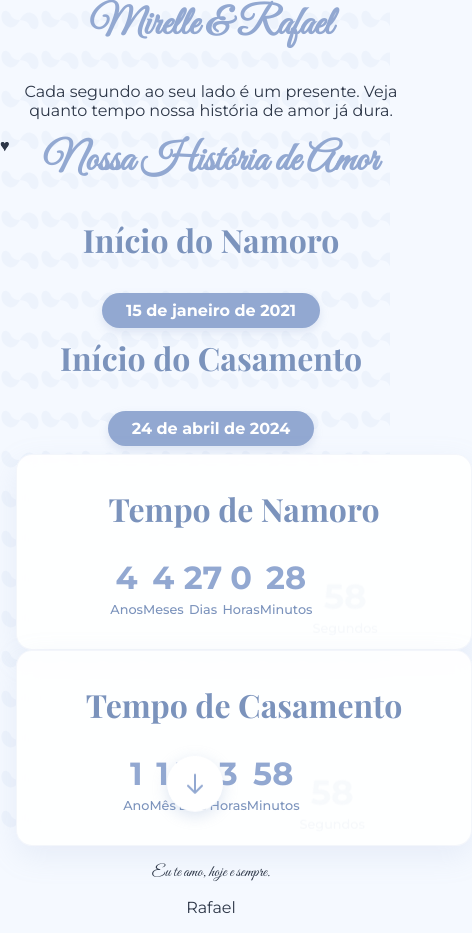
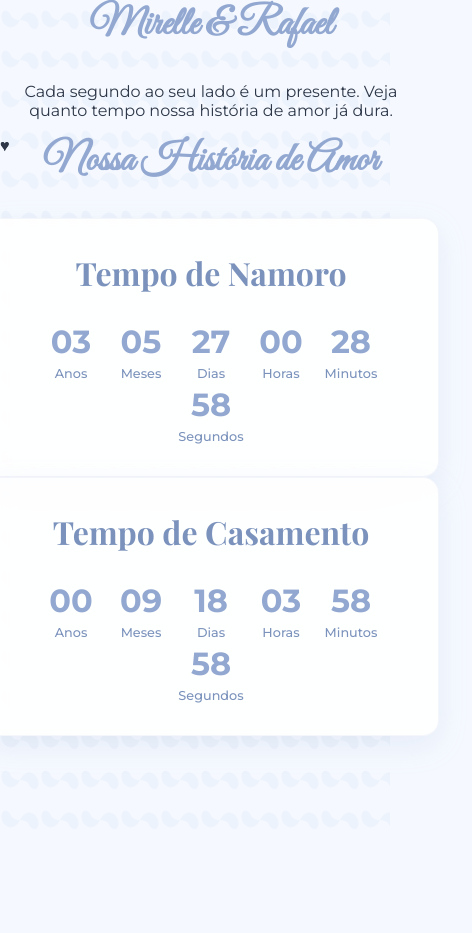
Before and after one commit to rafael-campos/contador, a Next.js app: page / in a window 390 px wide. Shown: the whole page, 472 px wide, since content can reach past the window. After the commit the page ends 844 px from the top, so only its background shows below. Built offline with nearby package versions, Linux system fonts and the light colour scheme.

Commit message:
acertado contador

```diff
--- a/components/AnimatedTimeCounter.tsx
+++ /dev/null
@@ -1,93 +0,0 @@
-// components/AnimatedTimeCounter.tsx
-import React, { useState, useEffect } from 'react';
-import { intervalToDuration } from 'date-fns';
-
-interface TimeCounterProps {
-  startDateTime: string;
-  title: string; // Prop para o título como "Tempo de Namoro"
-}
-
-interface Duration {
-  years: number;
-  months: number;
-  days: number;
-  hours: number;
-  minutes: number;
-  seconds: number;
-}
-
-// Componente TimeDisplayUnit interno
-const TimeDisplayUnit: React.FC<{
-  value: number;
-  label: string;
-  isSeconds?: boolean;
-  key?: React.Key;
-}> = ({ value, label, isSeconds = false }) => {
-  return (
-    <div className="flex flex-col items-center p-3 animate-fade delay-1">
-      <div className="relative mb-3">
-        <span
-          key={isSeconds ? value : undefined}
-          className={`counter-number ${isSeconds ? 'animate-tick' : ''}`}
-        >
-          {value}
-        </span>
-        <div className="absolute inset-0 bg-gradient-to-b from-transparent to-blue-300 rounded-lg blur-md -z-10"></div>
-      </div>
-      <span className="counter-label">{label}</span>
-    </div>
-  );
-};
-
-const AnimatedTimeCounter: React.FC<TimeCounterProps> = ({ startDateTime, title }) => {
-  const [duration, setDuration] = useState<Duration>({
-    years: 0,
-    months: 0,
-    days: 0,
-    hours: 0,
-    minutes: 0,
-    seconds: 0,
-  });
-
-  // Estado para ajudar a disparar a animação dos segundos
-  const [secondTick, setSecondTick] = useState(0);
-
-  useEffect(() => {
-    const calculateDuration = () => {
-      const durationObj = intervalToDuration({
-        start: new Date(startDateTime),
-        end: new Date()
-      });
-
-      setDuration({
-        years: durationObj.years || 0,
-        months: durationObj.months || 0,
-        days: durationObj.days || 0,
-        hours: durationObj.hours || 0,
-        minutes: durationObj.minutes || 0,
-        seconds: durationObj.seconds || 0,
-      });
-      setSecondTick(s => s + 1); // Disparar re-render para animação dos segundos
-    };
-
-    calculateDuration();
-    const intervalId = setInterval(calculateDuration, 1000);
-    return () => clearInterval(intervalId);
-  }, [startDateTime]);
-
-  return (
-    <div className="text-center w-full">
-      <h3 className="title-medium mb-6">{title}</h3>
-      <div className="flex flex-wrap justify-center gap-2 md:gap-4">
-        <TimeDisplayUnit value={duration.years} label={duration.years === 1 ? "Ano" : "Anos"} />
-        <TimeDisplayUnit value={duration.months} label={duration.months === 1 ? "Mês" : "Meses"} />
-        <TimeDisplayUnit value={duration.days} label={duration.days === 1 ? "Dia" : "Dias"} />
-        <TimeDisplayUnit value={duration.hours} label={duration.hours === 1 ? "Hora" : "Horas"} />
-        <TimeDisplayUnit value={duration.minutes} label={duration.minutes === 1 ? "Minuto" : "Minutos"} />
-        <TimeDisplayUnit value={duration.seconds} label={duration.seconds === 1 ? "Segundo" : "Segundos"} isSeconds={true} key={secondTick} />
-      </div>
-    </div>
-  );
-};
-
-export default AnimatedTimeCounter;
--- /dev/null
+++ b/components/Counters.tsx
@@ -0,0 +1,92 @@
+import React, { useState, useEffect } from 'react';
+import { intervalToDuration, formatDuration, Duration } from 'date-fns';
+import { ptBR } from 'date-fns/locale';
+
+interface CounterProps {
+  title: string;
+  targetDate: string;
+}
+
+const Counter: React.FC<CounterProps> = ({ title, targetDate }) => {
+  const [duration, setDuration] = useState<Duration | null>(null);
+
+  useEffect(() => {
+    const calculateDuration = () => {
+      const durationObj = intervalToDuration({
+        start: new Date(targetDate),
+        end: new Date(),
+      });
+      setDuration(durationObj);
+    };
+
+    calculateDuration();
+    const timer = setInterval(calculateDuration, 1000);
+
+    return () => clearInterval(timer);
+  }, [targetDate]);
+
+  if (!duration) {
+    return null;
+  }
+
+  const formattedDuration = formatDuration(duration, {
+    locale: ptBR,
+    delimiter: ', ',
+  })
+  .replace(/ s,/, ' segundos,') // Quick fix for short format
+  .replace(/ m,/, ' minutos,')
+  .replace(/ h,/, ' horas,');
+
+
+  const units = ['years', 'months', 'days', 'hours', 'minutes', 'seconds'];
+  const labels: { [key: string]: string[] } = {
+    years: ['Ano', 'Anos'],
+    months: ['Mês', 'Meses'],
+    days: ['Dia', 'Dias'],
+    hours: ['Hora', 'Horas'],
+    minutes: ['Minuto', 'Minutos'],
+    seconds: ['Segundo', 'Segundos'],
+  };
+
+  return (
+    <div className="counter-card w-full md:w-5/12 animate-fade">
+        <h3 className="title-medium mb-6">{title}</h3>
+        <div className="flex flex-wrap justify-center gap-x-4 gap-y-6">
+            {units.map(unit => {
+                const value = duration[unit as keyof Duration] || 0;
+                const label = value === 1 ? labels[unit][0] : labels[unit][1];
+                return (
+                    <div key={unit} className="flex flex-col items-center min-w-[70px]">
+                        <span className="counter-number">{String(value).padStart(2, '0')}</span>
+                        <span className="counter-label">{label}</span>
+                    </div>
+                );
+            })}
+        </div>
+    </div>
+  );
+};
+
+
+interface CountersProps {
+    datingStartDate: string;
+    weddingStartDate: string;
+}
+
+const Counters: React.FC<CountersProps> = ({ datingStartDate, weddingStartDate }) => {
+    return (
+        <section className="py-20 relative">
+             <div className="container mx-auto px-4">
+                <h2 className="title-large animate-fade">
+                    Nossa História de Amor
+                </h2>
+                <div className="flex flex-col md:flex-row justify-center items-center gap-8 mb-20 mt-12">
+                    <Counter title="Tempo de Namoro" targetDate={datingStartDate} />
+                    <Counter title="Tempo de Casamento" targetDate={weddingStartDate} />
+                </div>
+             </div>
+        </section>
+    )
+}
+
+export default Counters;
--- a/components/CountersFinale.tsx
+++ /dev/null
@@ -1,90 +0,0 @@
-// components/CountersFinale.tsx
-import React from 'react';
-import dynamic from 'next/dynamic';
-
-const AnimatedTimeCounter = dynamic(() => import('./AnimatedTimeCounter'), {
-  ssr: false,
-  loading: () => <div className="h-24" /> // Placeholder para evitar que o layout pule
-});
-
-interface CountersFinaleProps {
-  datingStartDate: string;
-  weddingStartDate: string;
-  yourName: string;
-}
-
-const CountersFinale: React.FC<CountersFinaleProps> = ({
-  datingStartDate,
-  weddingStartDate,
-  yourName,
-}) => {
-  // Função para formatar a data no estilo brasileiro
-  const formatDate = (dateString: string) => {
-    const options: Intl.DateTimeFormatOptions = {
-      day: '2-digit',
-      month: 'long',
-      year: 'numeric'
-    };
-    return new Date(dateString).toLocaleDateString('pt-BR', options);
-  };
-
-  return (
-    <section className="py-20 relative">
-      <div className="container mx-auto px-4">
-        <h2 className="title-large animate-fade">
-          Nossa História de Amor
-        </h2>
-
-        {/* Datas centralizadas */}
-        <div className="flex flex-col md:flex-row justify-center items-center gap-6 mb-16 text-center">
-          <div className="animate-fade delay-1">
-            <h3 className="title-medium mb-2">Início do Namoro</h3>
-            <span className="date-display">{formatDate(datingStartDate)}</span>
-          </div>
-          <div className="hidden md:block">
-            <span className="text-5xl text-blue-500">♥</span>
-          </div>
-          <div className="animate-fade delay-2">
-            <h3 className="title-medium mb-2">Início do Casamento</h3>
-            <span className="date-display">{formatDate(weddingStartDate)}</span>
-          </div>
-        </div>
-
-        {/* Contadores */}
-        <div className="flex flex-col md:flex-row justify-center gap-8 mb-20">
-          <div className="counter-card w-full md:w-5/12 animate-fade delay-1">
-            <AnimatedTimeCounter
-              startDateTime={datingStartDate}
-              title="Tempo de Namoro"
-            />
-          </div>
-          <div className="counter-card w-full md:w-5/12 animate-fade delay-2">
-            <AnimatedTimeCounter
-              startDateTime={weddingStartDate}
-              title="Tempo de Casamento"
-            />
-          </div>
-        </div>
-
-        {/* Mensagem de amor */}
-        <div className="text-center mb-20 animate-fade delay-3">
-          <p className="script-font text-4xl text-blue-600 mb-2">
-            Eu te amo, hoje e sempre.
-          </p>
-          <p className="text-2xl text-blue-500">
-            {yourName}
-          </p>
-        </div>
-      </div>
-
-      {/* Seta de rolagem fixa na parte inferior */}
-      <div className="scroll-arrow">
-        <svg xmlns="http://www.w3.org/2000/svg" fill="none" viewBox="0 0 24 24" stroke="currentColor">
-          <path strokeLinecap="round" strokeLinejoin="round" strokeWidth={2} d="M19 14l-7 7m0 0l-7-7m7 7V3" />
-        </svg>
-      </div>
-    </section>
-  );
-};
-
-export default CountersFinale;
--- a/pages/index.tsx
+++ b/pages/index.tsx
@@ -1,13 +1,18 @@
 // pages/index.tsx
 import Head from 'next/head';
-import CountersFinale from '../components/CountersFinale';
+import dynamic from 'next/dynamic';
+
+const Counters = dynamic(() => import('../components/Counters'), {
+  ssr: false,
+  // Optional: Add a loading component
+});
 
 export default function Home() {
   // Dados de relacionamento
   const wifeName = "Mirelle";
   const yourName = "Rafael";
-  const datingStartDate = "2021-01-15T20:30:00";
-  const weddingStartDate = "2024-04-24T17:00:00";
+  const datingStartDate = "2021-12-15T20:30:00";
+  const weddingStartDate = "2024-08-24T17:00:00";
 
   return (
     <>
@@ -38,10 +43,9 @@ export default function Home() {
 
         {/* Counters Section */}
         <div id="contadores">
-          <CountersFinale
+          <Counters
             datingStartDate={datingStartDate}
             weddingStartDate={weddingStartDate}
-            yourName={yourName}
           />
         </div>
       </main>
```
